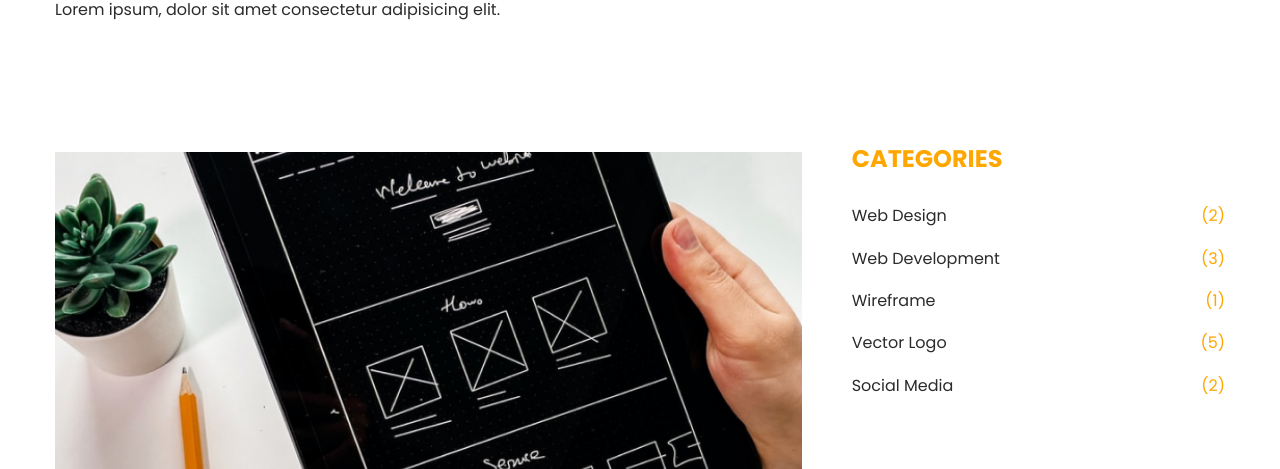
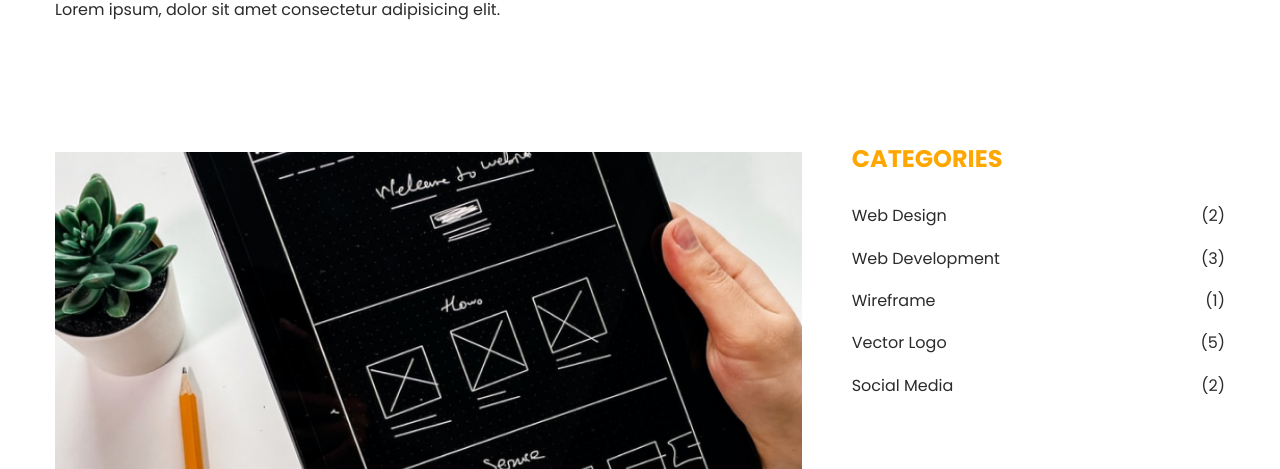
Before and after one commit to SMojicks/CVD-Mojica, a plain HTML site: page updates.html in a window 1280 px wide. Shown: the part 331-800 px from the top of the page. Drawn offline with Linux system fonts and the light colour scheme.

Commit message:
changed font color of category numbers

```diff
--- a/style.css
+++ b/style.css
@@ -715,7 +715,7 @@ gap: 2rem;
 
 .categories__items span p:last-child {
   margin-left: auto;
-  color: var(--clr-primary);
+
 }
 
 .recent__items{
```
